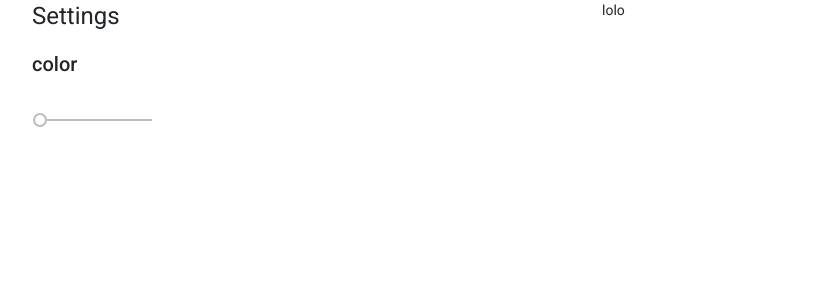
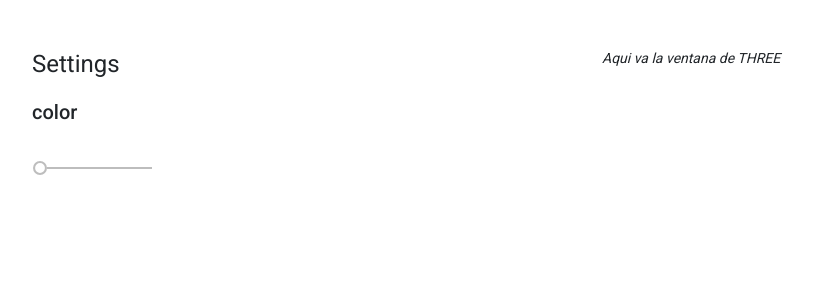
Before and after one commit to Jaadvelin/ThreeJSLab1, an Angular app: page / in a window 1280 px wide. Shown: the top 300 px of the page, without its empty margins (50-863 px from the left). Built offline with nearby package versions, Linux system fonts and the light colour scheme.

Commit message:
Agregué un comentario donde va THREE

```diff
--- a/src/app/app.component.html
+++ b/src/app/app.component.html
@@ -1,6 +1,6 @@
 <!-- <mat-progress-bar *ngIf="loading" color="primary" mode="indeterminate" #progressbar></mat-progress-bar> -->
 <!-- <router-outlet></router-outlet> -->
-<div class="container">
+<div class="container pt-5">
   <div class="row">
     <div class="col-12 col-lg-6">
       <h1>Settings</h1>
@@ -8,7 +8,9 @@
       <mat-slider></mat-slider>
     </div>
     <div class="col-12 col-lg-6">
-      lolo
+
+      <i>Aqui va la ventana de THREE</i>
+
     </div>
   </div>
 </div>
```
